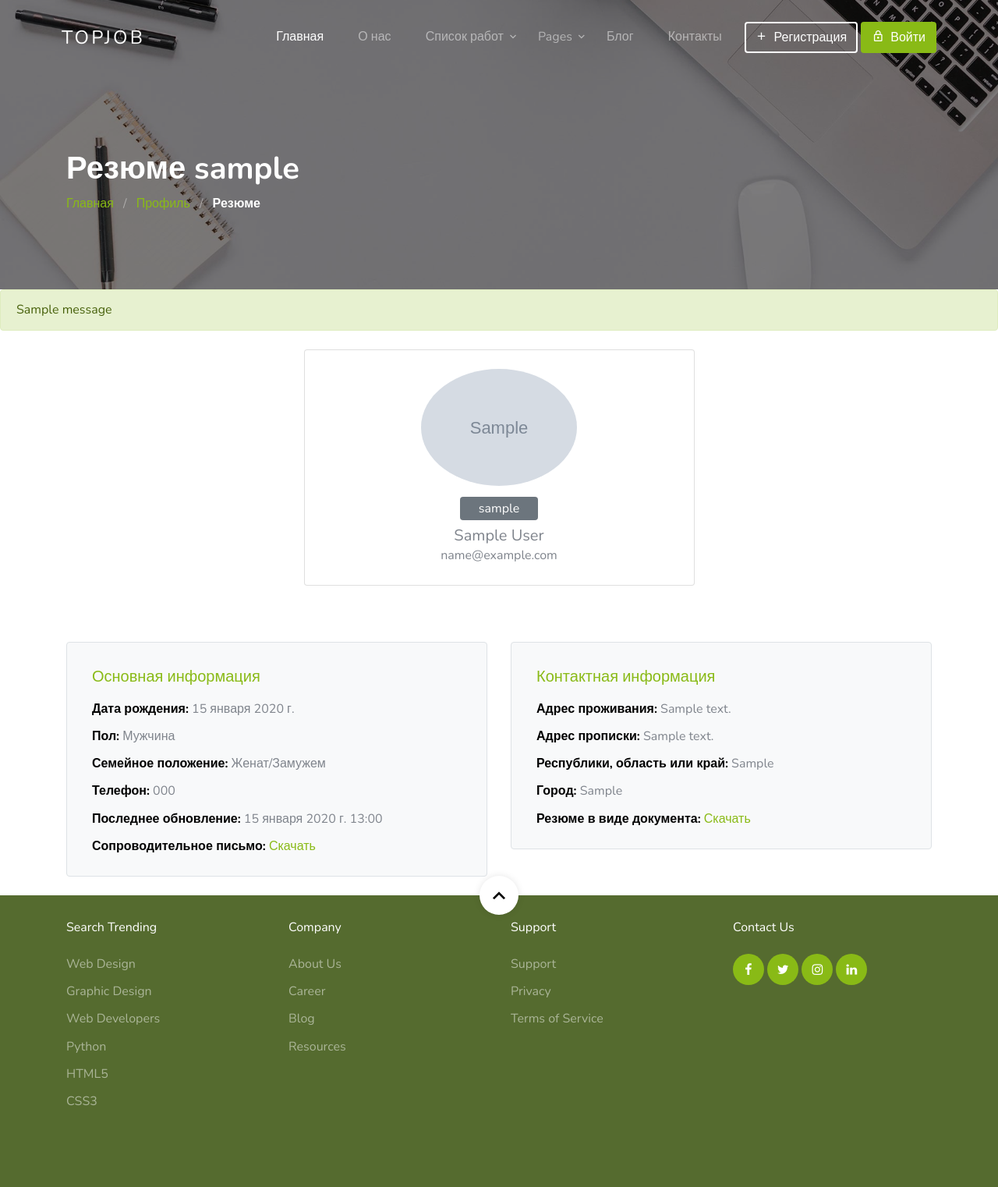
After one commit to zai-elina/topjob, a Django app: a page that uses topjob/templates/layout1.html in a window 1280 px wide. The commit adds this page. Shown: the whole page at 78% size. Run offline with Django 4.2, Linux system fonts and the light colour scheme; tables that the repository leaves empty hold one stand-in row (values such as "Sample post"); grey boxes marked "Sample" are stand-in pictures; one stand-in notice (Sample message) is shown; some libraries are stand-ins or nearby versions; some web fonts are replaced.

Commit message:
Resume HTML

```diff
--- a/static/app/css/style.css
+++ b/static/app/css/style.css
@@ -1284,9 +1284,9 @@ h1, h2, h3, h4 {
   text-decoration: none; }
 
 .site-footer {
-  padding: 7rem 0;
+  padding: 2rem 0;
   position: relative;
-  background: #555; }
+  background: #556B2F; }
   @media (max-width: 991.98px) {
     .site-footer {
       padding: 2rem 0; } }
--- a/static/app/js/custom.js
+++ b/static/app/js/custom.js
@@ -157,21 +157,27 @@ jQuery(function($) {
 
 	// navigation
 
-  var OnePageNavigation = function() {
+   var OnePageNavigation = function() {
     var navToggler = $('.site-menu-toggle');
-   	$("body").on("click", ".main-menu li a[href^='#'], .smoothscroll[href^='#'], .site-mobile-menu .site-nav-wrap li a", function(e) {
-      e.preventDefault();
+    $("body").on("click", ".main-menu li a[href^='#'], .smoothscroll[href^='#'], .site-mobile-menu .site-nav-wrap li a", function(e) {
+
 
       var hash = this.hash;
 
-      $('html, body').animate({
-        'scrollTop': $(hash).offset().top
-      }, 600, 'easeInOutCirc', function(){
+      if (!hash) {
+        return true;
+      }
+
+     e.preventDefault();
+
+     $('html, body').animate({
+        'scrollTop': $(hash).offset().top - 0
+      }, 1000, 'easeInOutCirc', function(){
         window.location.hash = hash;
       });
-
     });
   };
+
   OnePageNavigation();
 
   var counterInit = function() {
--- a/topjob/settings.py
+++ b/topjob/settings.py
@@ -131,6 +131,7 @@ DEFAULT_AUTO_FIELD = 'django.db.models.BigAutoField'
 
 STATIC_URL = '/static/'
 STATIC_DIRS = os.path.join(BASE_DIR, 'static')
+STATIC_ROOT = os.path.join(BASE_DIR, 'staticfiles')
 
 MEDIA_URL = '/media/'
 MEDIA_ROOT = os.path.join(BASE_DIR, 'media')
--- a/topjob/templates/layout1.html
+++ b/topjob/templates/layout1.html
@@ -34,7 +34,6 @@
 
 
 <div class="site-wrap">
-
     <div class="site-mobile-menu site-navbar-target">
       <div class="site-mobile-menu-header">
         <div class="site-mobile-menu-close mt-3">
@@ -102,22 +101,6 @@
         </div>
       </div>
     </header>
-
-  {% if messages %}
-  {% for message in messages %}
-
-  {% if message.tags == 'error' %}
-  <div class="alert alert-danger">
-    {{message}}
-  </div>
-  {% else %}
-  <div class="alert alert-{{message.tags}}">
-    {{message}}
-  </div>
-  {% endif %}
-
-  {% endfor %}
-  {% endif %}
 
     {% block content %}
 
--- a/users/models.py
+++ b/users/models.py
@@ -1,10 +1,22 @@
 from django.db import models
-from django.template.defaultfilters import slugify
 from django.contrib.auth.models import User
 from django.utils import timezone
 from uuid import uuid4
 from django.urls import reverse
 import random
+from django.template.defaultfilters import slugify as django_slugify
+
+alphabet = {'а': 'a', 'б': 'b', 'в': 'v', 'г': 'g', 'д': 'd', 'е': 'e', 'ё': 'yo', 'ж': 'zh', 'з': 'z', 'и': 'i',
+            'й': 'j', 'к': 'k', 'л': 'l', 'м': 'm', 'н': 'n', 'о': 'o', 'п': 'p', 'р': 'r', 'с': 's', 'т': 't',
+            'у': 'u', 'ф': 'f', 'х': 'kh', 'ц': 'ts', 'ч': 'ch', 'ш': 'sh', 'щ': 'shch', 'ы': 'i', 'э': 'e', 'ю': 'yu',
+            'я': 'ya'}
+
+
+def slugify(s):
+    """
+    Overriding django slugify that allows to use russian words as well.
+    """
+    return django_slugify(''.join(alphabet.get(w, w) for w in s.lower()))
 
 class Resume(models.Model):
     MALE = 'Мужчина'
--- /dev/null
+++ b/users/templates/resume-detail.html
@@ -0,0 +1,92 @@
+{% extends 'layout1.html' %}
+{% block meta %}
+    <title>Резюме {{object.user.username}}</title>
+    <meta name="description" content="" />
+{% endblock %}
+
+{% block content %}
+{% load static %}
+ <section class="section-hero overlay inner-page bg-image" style="background-image: url({% static 'app/images/hero_1.jpg' %});" id="home-section">
+      <div class="container">
+        <div class="row">
+          <div class="col-md-7">
+            <h1 class="text-white font-weight-bold">Резюме {{object.user.username}}</h1>
+            <div class="custom-breadcrumbs">
+                <a href="{% url 'home_page' %}">Главная</a> <span class="mx-2 slash">/</span>
+                <a href="{% url 'profile' %}">Профиль</a> <span class="mx-2 slash">/</span>
+                <span class="text-white"><strong>Резюме</strong></span>
+            </div>
+          </div>
+        </div>
+      </div>
+ </section>
+{% if messages %}
+  {% for message in messages %}
+
+  {% if message.tags == 'error' %}
+  <div class="alert alert-danger">
+    {{message}}
+  </div>
+  {% else %}
+  <div class="alert alert-{{message.tags}}">
+    {{message}}
+  </div>
+  {% endif %}
+
+{% endfor %}
+{% endif %}
+
+
+<section class="section">
+    <div class="container">
+        <div class="row justify-content-center m-4">
+           <div class="col-md-6">
+                  <div class="card p-3 py-4">
+
+                      <div class="text-center">
+                          <img src="{{object.image.url}}" height="150" class="rounded-circle" alt="{{object.user.first_name}} {{object.user.last_name}}">
+                      </div>
+
+                      <div class="text-center mt-3">
+                          <span class="bg-secondary p-1 px-4 rounded text-white">{{object.user.username}}</span>
+                          <h5 class="mt-2 mb-0">{{object.user.first_name}} {{object.user.last_name}}</h5>
+                          <span>{{object.user.email}}</span>
+                      </div>
+                  </div>
+              </div>
+        </div>
+
+        <div class="row">
+
+        <div class="col-lg-6 col-md-6 pt-5">
+            <div class="bg-light p-3 border rounded mb-4">
+              <h3 class="text-primary  mt-3 h5 pl-3 mb-3 ">Основная информация</h3>
+              <ul class="list-unstyled pl-3 mb-0">
+                <li class="mb-2"><strong class="text-black">Дата рождения:</strong> {{object.date_birth}}</li>
+                <li class="mb-2"><strong class="text-black">Пол:</strong> {{object.sex}}</li>
+                <li class="mb-2"><strong class="text-black">Семейное положение:</strong> {{object.material_status}}</li>
+                <li class="mb-2"><strong class="text-black">Телефон:</strong> {{object.phoneNumber}}</li>
+                <li class="mb-2"><strong class="text-black">Последнее обновление:</strong> {{object.last_updated}}</li>
+                  <li class="mb-2"><strong class="text-black">Сопроводительное письмо:</strong> <a href="{{object.cover_letter.url}}" download>Скачать</a></li>
+              </ul>
+            </div>
+        </div>
+
+
+            <div class="col-lg-6 col-md-6 pt-5">
+            <div class="bg-light p-3 border rounded mb-4">
+              <h3 class="text-primary  mt-3 h5 pl-3 mb-3 ">Контактная информация</h3>
+              <ul class="list-unstyled pl-3 mb-0">
+                <li class="mb-2"><strong class="text-black">Адрес проживания:</strong> {{object.addressLine1}}</li>
+                <li class="mb-2"><strong class="text-black">Адрес прописки:</strong> {{object.addressLine2}}</li>
+                <li class="mb-2"><strong class="text-black">Республики, область или край:</strong> {{object.suburb}}</li>
+                <li class="mb-2"><strong class="text-black">Город:</strong> {{object.city}}</li>
+                <li class="mb-2"><strong class="text-black">Резюме в виде документа:</strong> <a href="{{object.cv.url}}" download>Скачать</a></li>
+              </ul>
+            </div>
+        </div>
+
+        </div>
+    </div>
+</section>
+{% endblock %}
--- a/users/urls.py
+++ b/users/urls.py
@@ -4,5 +4,6 @@ from . import views
 urlpatterns = [
     path('register/', views.register, name='register'),
     path('profile/',views.profile, name='profile'),
-    path('users/create',views.create_resume, name='create-resume'),
+    path('users/create/',views.create_resume, name='create-resume'),
+    path('users/view/<slug:slug>/', views.ResumeDetailView.as_view(), name='resume-detail'),
 ]
--- a/users/views.py
+++ b/users/views.py
@@ -3,6 +3,8 @@ from django.contrib import messages
 from .forms import *
 from .models import *
 from django.contrib.auth.decorators import login_required
+from django.views.generic import DetailView
+from datetime import datetime
 
 def register(request):
     if request.method == 'GET':
@@ -14,8 +16,8 @@ def register(request):
         form = RegisterForm(request.POST)
         if form.is_valid():
             form.save()
-            messages.success(request, "Вы успешно зарегистрировались")
             user = form.cleaned_data.get('username')
+            messages.success(request, "Вы успешно зарегистрировались, " + user + " !Пожалуйста, зайдите в свой аккаунт.")
             return redirect('login')
         else:
             messages.error(request, "Ошибка регистрации")
@@ -48,3 +50,7 @@ def create_resume(request):
         return render(request,'create-resume.html',context)
 
     return render(request,'create-resume.html',{})
+
+class ResumeDetailView(DetailView):
+    model = Resume
+    template_name = 'resume-detail.html'
```
Also changed, not shown: users/templates/create-resume.html (+15 -1 lines), users/templates/login.html (+15 -0 lines), users/templates/profile.html (+21 -2 lines), users/templates/register.html (+16 -1 lines), media/profile_image/1_для_гос.jpg (added), media/profile_image/1_для_гос_5uNUe2v.jpg (added), 5 other files.
